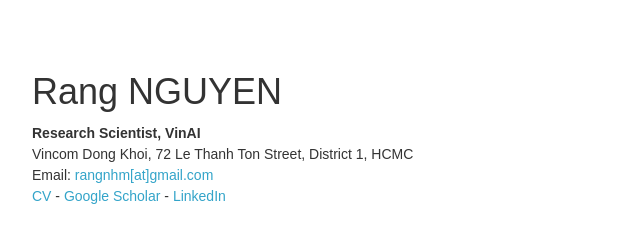
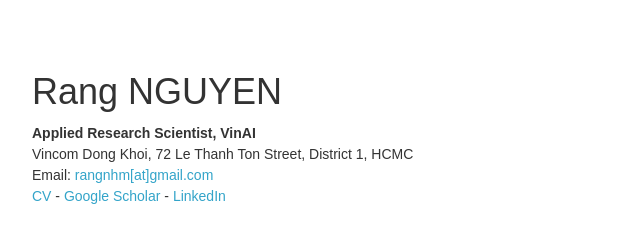
Before and after one commit to rangnguyen/rangnguyen.github.io, a plain HTML site: page index.htm in a window 1280 px wide. Shown: the top 240 px of the page, 128-768 px from the left. Drawn offline with Linux system fonts and the light colour scheme; a web font is replaced by a local one.

Commit message:
Update index.htm

```diff
--- a/index.htm
+++ b/index.htm
@@ -36,7 +36,7 @@
 				<hgroup>
 					<h1>Rang NGUYEN</h1>
 					<ul>
-					<li><b>Research Scientist, VinAI</b></li>
+					<li><b>Applied Research Scientist, VinAI</b></li>
 					<li>Vincom Dong Khoi, 72 Le Thanh Ton Street, District 1, HCMC</li>
 					<li>Email: <a href="mailto:rangnhm@gmail.com">rangnhm[at]gmail.com</a></li>
 					<li><a href="Rang Nguyen Resume.pdf">CV</a> - <a href="https://scholar.google.com.sg/citations?user=mhZDGu8AAAAJ&hl=en">Google Scholar</a> - <a href="https://www.linkedin.com/in/rang-nguyen-20a791aa/">LinkedIn</a></li>
```
